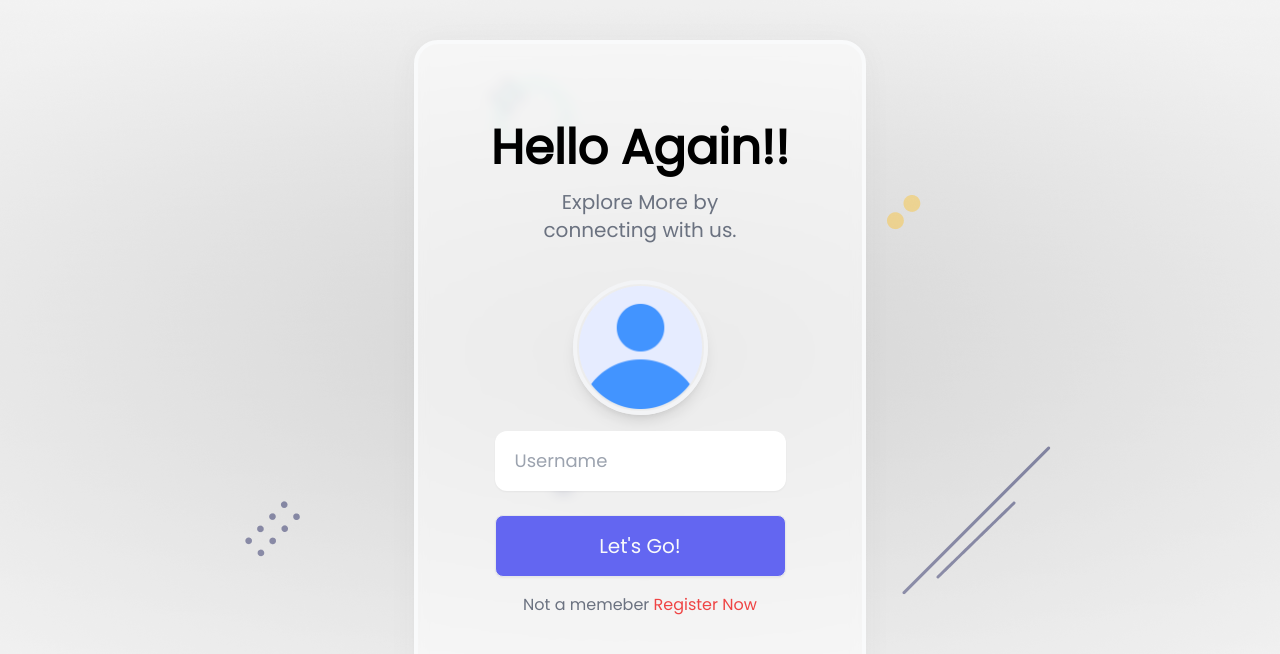
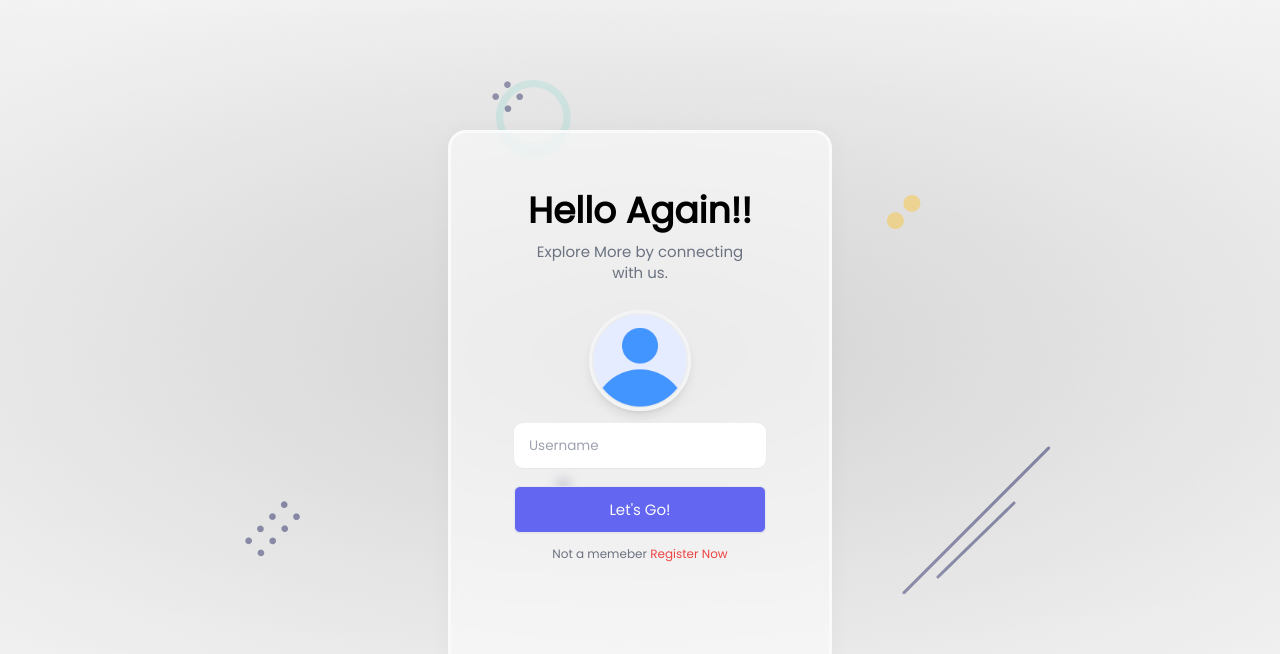
Before and after one commit to Spyabhishek/LoginApp, a React (Create React App) app in the folder client/: page / in a window 1280 px wide. Shown: the top 654 px of the page. Built offline with nearby package versions, Linux system fonts and the light colour scheme.

Commit message:
Made some changes in css

```diff
--- a/client/src/styles/Profile.module.css
+++ b/client/src/styles/Profile.module.css
@@ -1,4 +1,4 @@
-/* .glass{
+.glass{
     @apply h-5/6 w-5/6;
 }
 
@@ -8,4 +8,4 @@
 
 .textbox{
     @apply w-3/4;
-} */
+}
--- a/client/src/styles/Username.module.css
+++ b/client/src/styles/Username.module.css
@@ -4,26 +4,28 @@
     box-shadow: 0 4px 30px #4747470b;
     backdrop-filter: blur(7.1px);
     border: 1px solid rgba(255, 255, 255, 0.3);
-    @apply border-4 border-gray-50 shrink-0 h-3/4 w-[30%] rounded-3xl py-20 px-7 min-w-max h-[90vh];
+    zoom: 0.75;
+    @apply border-4 border-gray-50 shrink-0  w-[30%] rounded-3xl py-20 px-7 min-w-max h-[90vh];
 }
 
-.profile_img{
+.profile_img {
     @apply border-4 border-gray-100 w-[135px] rounded-full shadow-lg cursor-pointer;
     @apply hover:border-gray-200;
 }
 
-.textbox{
+.textbox {
     @apply border-0 px-5 py-4 rounded-xl w-3/4 shadow-sm text-lg;
     @apply focus:outline-none;
 }
 
-.btn{
+.btn {
     @apply border bg-indigo-500 w-3/4 py-4 rounded-lg text-gray-50 text-xl shadow-sm text-center;
 }
 
-.btn:hover{
+.btn:hover {
     background-color: #ff6a6a;
 }
-input[type='file']{
+
+input[type='file'] {
     display: none;
 }
```
